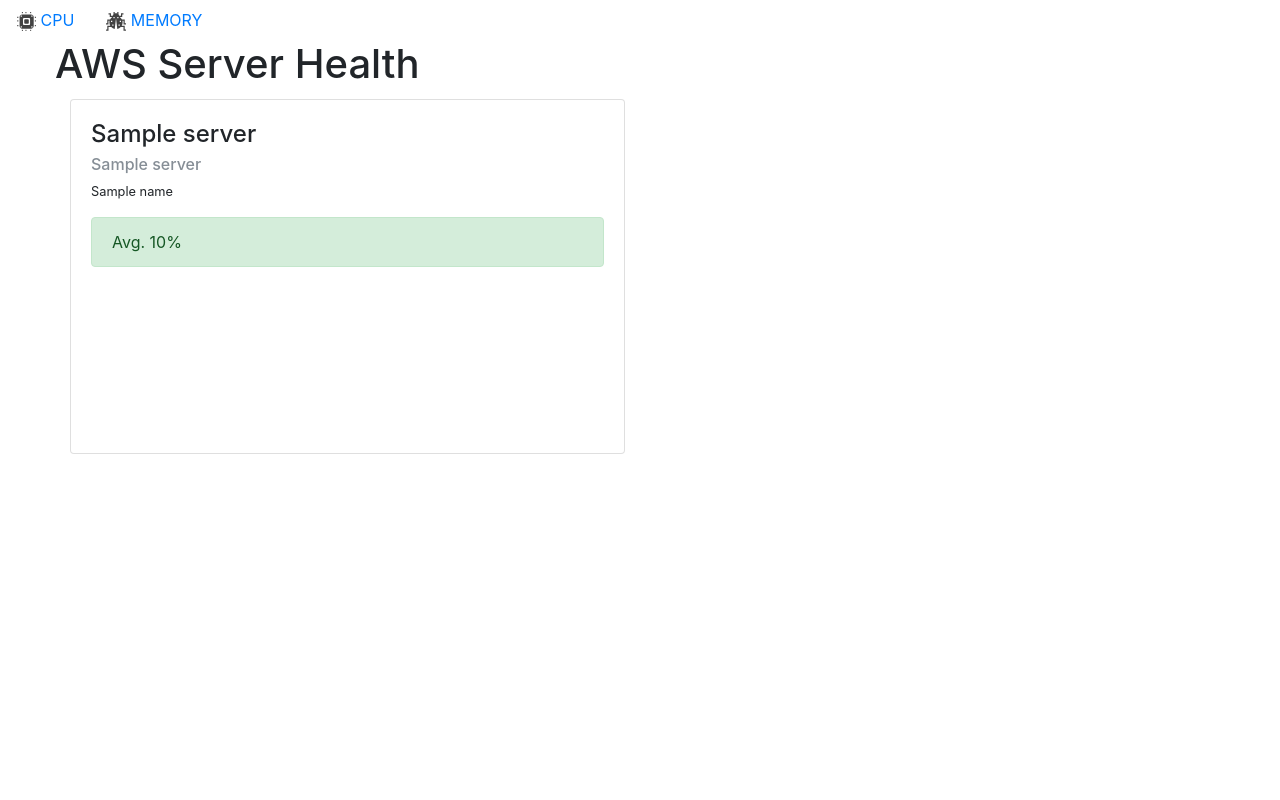
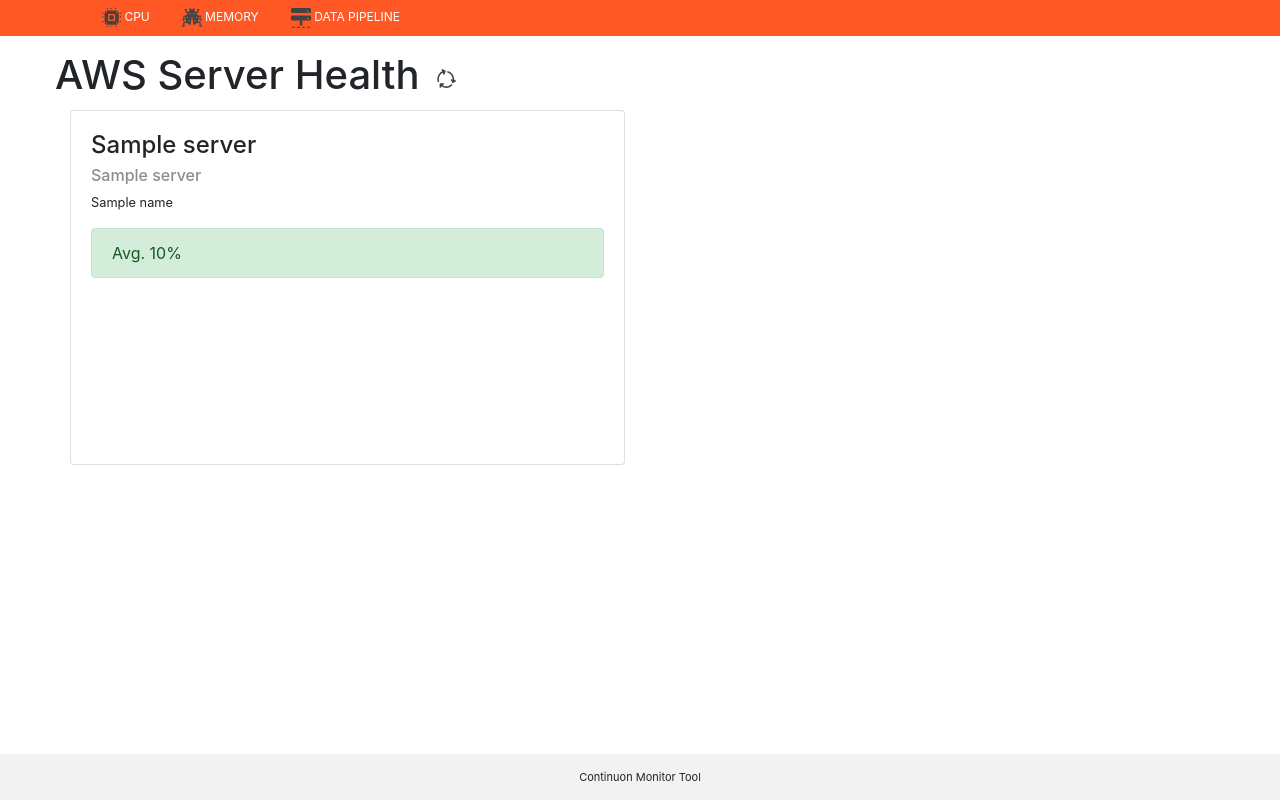
Before and after one commit to phfilly/server-monitor-tool, a Flask app: template templates/aws.html in a window 1280 px wide. Run offline with Flask 2, Linux system fonts and the light colour scheme; the template is opened without the code that fills it: most values are stand-ins (such as "Sample title", 1, 10 or a date in 2020); a map, chart or similar area stays blank; some libraries are stand-ins or nearby versions.

Commit message:
added data pipeline functionality
updated UI

```diff
--- a/main.py
+++ b/main.py
@@ -14,7 +14,7 @@
     data.append(aws.memory('The Tower', env.THETOWER_IMAGE_ID))
     data.append(aws.memory('The Portal', env.THEPORTAL_IMAGE_ID))
 
-    return render_template('aws.html', data=data)
+    return render_template('aws.html', data=data, pagename='/memory')
 
 
 @app.route('/cpu')
@@ -29,7 +29,19 @@
     data.append(aws.metrics('The Portal', env.THEPORTAL_ID))
     data.append(aws.metrics('Reporting', env.REPORTING_ID))
     data.append(aws.databaseMemory('MySQL', env.MYSQLDB))
-    return render_template('aws.html', data=data)
+    return render_template('aws.html', data=data, pagename='/cpu')
+
+
+@app.route('/datapipeline')
+def pipeline():
+    '''
+        VIEW DATAPIPELINE FROM AWS
+    '''
+    data = aws.dataPipeline(env.DATAPIPELINE_ID)
+    return render_template('logs.html',
+                           data=data,
+                           pagename='/datapipeline',
+                           pipelineURL=env.PIPELINEURL)
 
 
 if __name__ == '__main__':
--- /dev/null
+++ b/static/css/custom.css
@@ -0,0 +1,44 @@
+.nav-link {
+    color: #fff;
+    font-size: 12px;
+}
+
+.nav-link a:hover {
+    color: #eee !important;
+}
+
+td {
+    font-family: SFMono-Regular,Menlo,Monaco,Consolas,"Liberation Mono","Courier New",monospace;
+}
+
+.refresh {
+    float:right;
+    position: relative;
+    top: 10px;
+    -webkit-transition-property: -webkit-transform;
+    -webkit-transition-duration: 1s;
+}
+
+.refresh:hover {
+    -webkit-animation-name: rotate;
+    -webkit-animation-duration: 2s;
+    -webkit-animation-iteration-count: infinite;
+    -webkit-animation-timing-function: linear;
+}
+
+@-webkit-keyframes rotate {
+    from {-webkit-transform: rotate(0deg);}
+    to {-webkit-transform: rotate(360deg);}
+}
+
+.footer {
+    background-color: #F2F2F2;
+    padding: 15px 0;
+    color: #212529;
+    font-size: 11px;
+    margin-top: 50px;
+    text-align: center;
+    position: absolute;
+    bottom: 0;
+    width: 100%;
+}
--- a/templates/aws.html
+++ b/templates/aws.html
@@ -1,7 +1,12 @@
 {% extends "top.html" %}
 {% block content %}
     <div class='container' style='padding: 0px;'>
-        <div class='row'><h1>AWS Server Health</h1></div>
+        <div class='row'>
+            <h1>AWS Server Health</h1>
+            <a class="nav-link" href="{{ pagename }}">
+                <img src="{{ url_for('static', filename='css/svg/si-glyph-arrow-circle-rycycle.svg') }}" class='refresh nav-icons' title='refresh data'>
+            </a>
+        </div>
             <div class='row'>
                 {% for server, graph in data %}
                     <div class='col-md-6' style='margin:3px 0px'>
@@ -54,7 +59,7 @@
                                 {
                                     label: '{{ server['Label'] }}',
                                     data: values,
-                                    borderColor: "#ff5825",
+                                    borderColor: "#3e95cd",
                                 }
                               ]
                             }
--- a/templates/top.html
+++ b/templates/top.html
@@ -1,30 +1,48 @@
 <html>
     <head>
         <title>Continuon Server Health</title>
-        <link rel="stylesheet" href="{{ url_for('static', filename='css/bootstrap.min.css') }}">
+        <link rel="stylesheet" href="{{ url_for('static', filename='css/bootstrap.min.css') }}" />
+        <link rel="stylesheet" href="../static/css/custom.css" />
         <script src="https://code.jquery.com/jquery-3.2.1.slim.min.js"></script>
         <script src="{{ url_for('static', filename='js/bootstrap.bundle.min.js') }}"></script>
         <script src="https://cdnjs.cloudflare.com/ajax/libs/Chart.js/2.7.1/Chart.min.js"></script>
         <link rel="icon" href="{{ url_for('static', filename='images/favicon.png') }}" sizes="32x32" />
     </head>
     <body>
+        <div style='width: 100%; background-color: #ff5825; margin-bottom: 15px;'>
+            <style>
+                .nav-icons {
+                    width: 20px;
+                }
+            </style>
+            <div class='container'>
                 <div class='row'>
                     <div class='col-lg-12'>
                         <ul class="nav nav-pills">
                             <li class="nav-item">
                                 <a class="nav-link" href="/cpu">
-                           <img src="{{ url_for('static', filename='css/svg/si-glyph-cpu.svg') }}" style="width: 20px;"> CPU
+                                    <img src="{{ url_for('static', filename='css/svg/si-glyph-cpu.svg') }}" class='nav-icons'> CPU
                                 </a>
                             </li>
                             <li class="nav-item">
                                 <a class="nav-link" href="/memory">
-                            <img src="{{ url_for('static', filename='css/svg/si-glyph-bug.svg') }}" style="width: 20px;"> MEMORY
+                                    <img src="{{ url_for('static', filename='css/svg/si-glyph-bug.svg') }}" class='nav-icons'> MEMORY
+                                </a>
+                            </li>
+                            <li class="nav-item">
+                                <a class="nav-link" href="/datapipeline">
+                                    <img src="{{ url_for('static', filename='css/svg/si-glyph-database-share.svg') }}" class='nav-icons'> DATA PIPELINE
                                 </a>
                             </li>
                         </ul>
                     </div>
                 </div>
+            </div>
+        </div>
         {%block content %}
         {% endblock %}
+        <div class='footer'>
+            Continuon Monitor Tool
+        </div>
     </body>
 </html>
```
Also changed, not shown: aws.py (+7 -0 lines), templates/logs.html (added, +49 -0 lines), README.md, static/css/svg/si-glyph-arrow-circle-rycycle.svg (added), static/css/svg/si-glyph-database-share.svg (added). Lines whose indentation alone changed are shown as unchanged.
